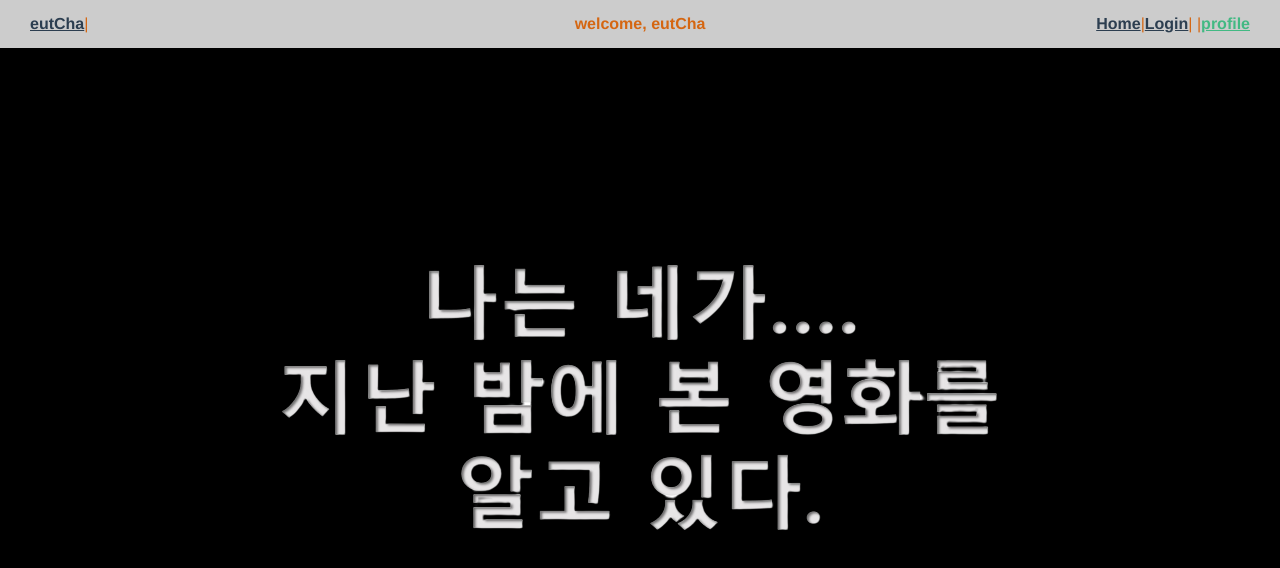
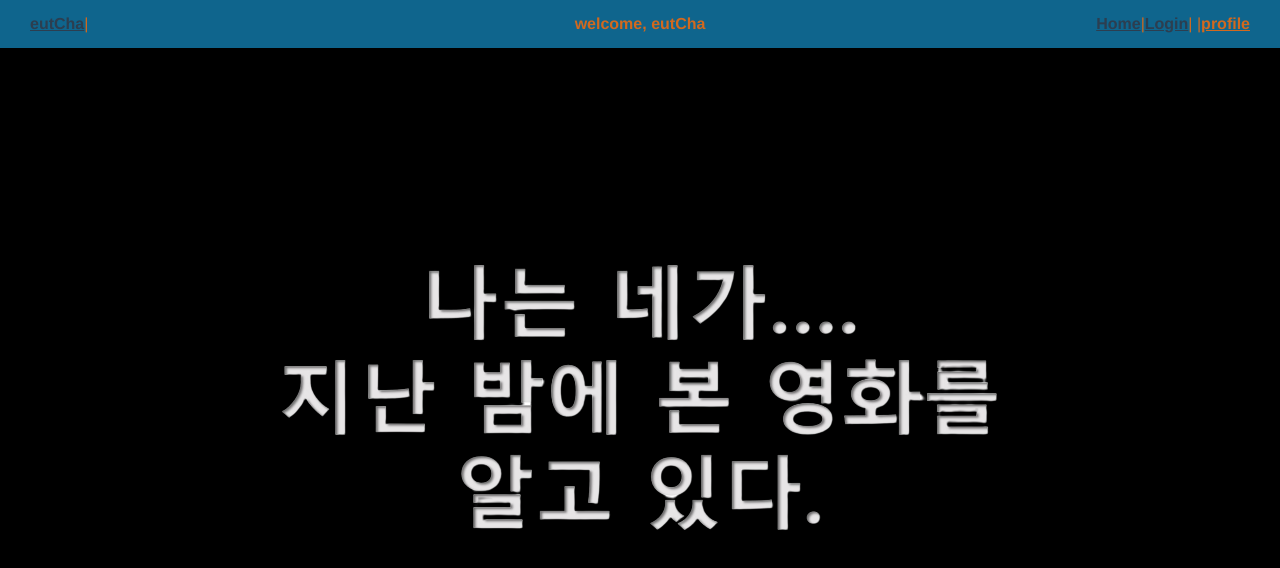
Before and after one commit to elqla/eutCha-movie_community, a Vue app in the folder final-pjt-front/: page / in a window 1280 px wide. Shown: the top 568 px of the page. Built offline with nearby package versions, Linux system fonts and the light colour scheme; what vue-moment would draw is missing.

Commit message:
change_color

```diff
--- a/final-pjt-front/src/App.vue
+++ b/final-pjt-front/src/App.vue
@@ -32,7 +32,7 @@
   -webkit-font-smoothing: antialiased;
   -moz-osx-font-smoothing: grayscale;
   text-align: center;
-  color: rgb(213, 102, 17);
+  color: chocolate;
 
 }
 
@@ -46,6 +46,6 @@ nav a {
 }
 
 nav a.router-link-exact-active {
-  color: #42b983;
+  color: chocolate;
 }
 </style>
--- a/final-pjt-front/src/components/ArticleForm.vue
+++ b/final-pjt-front/src/components/ArticleForm.vue
@@ -1,5 +1,5 @@
 <template>
-  <div>
+  <div class="container">
     <h1>FORM</h1>
     <b-form @submit.prevent="makeArticle(credentials)" align="left">
       <b-form-group label-for="title" label="Title">
--- a/final-pjt-front/src/components/NavBar.vue
+++ b/final-pjt-front/src/components/NavBar.vue
@@ -42,7 +42,7 @@ export default {
 
 <style>
   .nav-bar {
-    background-color: rgba(255, 255, 255, 0.8);
+    background-color: rgba(19, 127, 177, 0.8);;
   }
 
   .welcome {
```
